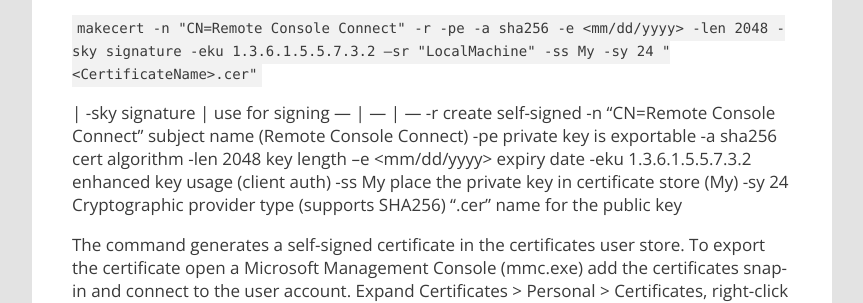
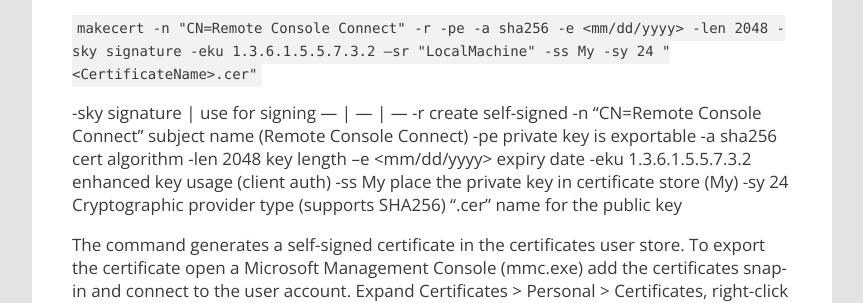
Before and after one commit to marcvaneijk/marcvaneijk.old, a Jekyll site: the page built from _posts/2013-09-10-wapconsole.md, in a window 1280 px wide and 900 px high, scrolled down 3208 px. Shown: the part 159-462 px from the top of the window, without its empty margins (58-921 px from the left). Built offline with Jekyll 4.4.1, drawn with Linux system fonts in a browser that asks for light colours; nearby versions of some CDN libraries.

```diff
--- a/_posts/2013-09-10-wapconsole.md
+++ b/_posts/2013-09-10-wapconsole.md
@@ -81,7 +81,7 @@ Create a self-signed certificate by running:
 
 `makecert -n "CN=Remote Console Connect" -r -pe -a sha256 -e <mm/dd/yyyy> -len 2048 -sky signature -eku 1.3.6.1.5.5.7.3.2 –sr "LocalMachine" -ss My -sy 24  "<CertificateName>.cer"`
 
-| -sky signature | use for signing
+-sky signature | use for signing
 --- | --- | ---
 -r create self-signed
 -n “CN=Remote Console Connect” subject name (Remote Console Connect)
```
